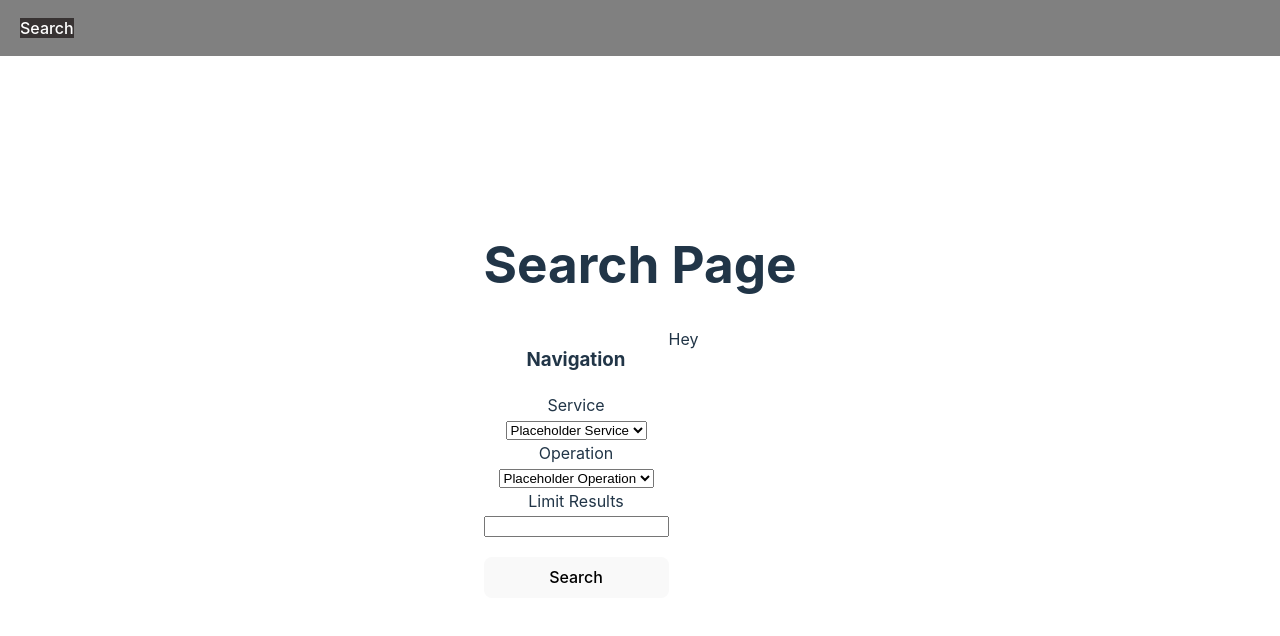
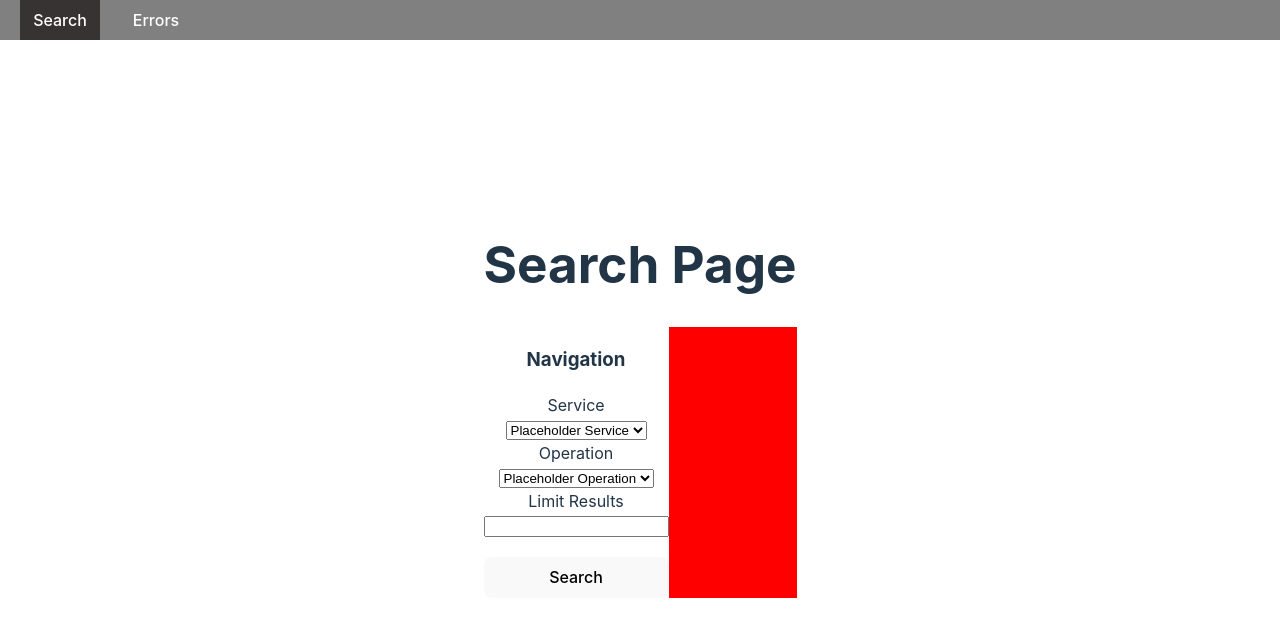
Before and after one commit to Avi18971911/Augur, a React (Vite) app in the folder frontend/: page / in a window 1280 px wide. Shown: the top 636 px of the page. Built offline with nearby package versions, Linux system fonts and the light colour scheme.

Commit message:
Resolve issues with toolbar

```diff
--- a/frontend/src/components/Toolbar.tsx
+++ b/frontend/src/components/Toolbar.tsx
@@ -5,9 +5,12 @@ import styles from "../styles/NavLink.module.css";
 function Toolbar() {
     return (
         <nav style={{ display: 'flex', width: '100%', position: 'fixed', top: 0, left: 0, background: 'gray' }}>
-            <ul style={{ display: 'flex', listStyle: 'none', gap: '1rem', padding: 0, marginLeft: 20 }}>
+            <ul style={{
+                display: 'flex', listStyle: 'none', gap: '1rem', padding: 0, marginLeft: 20, marginTop: 0,
+                marginBottom: 0, height: '100%'
+            }}>
                 {Object.entries(routes).map(([key, route]) => (
-                    <li key={key}>
+                    <li key={key} style={{ height: '40px', width: '80px'}}>
                         <NavLink
                             to={route.path}
                             className={({ isActive }) =>
--- a/frontend/src/config/routes.ts
+++ b/frontend/src/config/routes.ts
@@ -1,5 +1,6 @@
 const routes = {
     search: { path: '/', label: 'Search' },
+    errors: { path: '/errors', label: 'Errors' },
 }
 
 export default routes
--- a/frontend/src/pages/SearchPage.tsx
+++ b/frontend/src/pages/SearchPage.tsx
@@ -2,14 +2,13 @@ import NavigationForm from "../components/NavigationForm.tsx";
 
 function SearchPage() {
     return (
-        <div>
+        <div style={{width: '100%'}}>
             <h1>Search Page</h1>
             <div style={{ display: 'flex', flexDirection: 'row'}}>
                 <div style={{ display: 'flex', gap: '1rem' }}>
                     <NavigationForm />
                 </div>
-                <div>
-                    Hey
+                <div style={{backgroundColor: 'red', flex: '3'}}>
                 </div>
             </div>
         </div>
--- a/frontend/src/styles/NavLink.module.css
+++ b/frontend/src/styles/NavLink.module.css
@@ -6,5 +6,16 @@
 .inactive {
     background: gray;
     color: white;
+}
 
+.active, .inactive {
+    display: flex;
+    height: 100%;
+    width: 100%;
+    align-items: center;
+    justify-content: center;
 }
+
+.active:hover, .inactive:hover {
+    color: white;
+}
```
